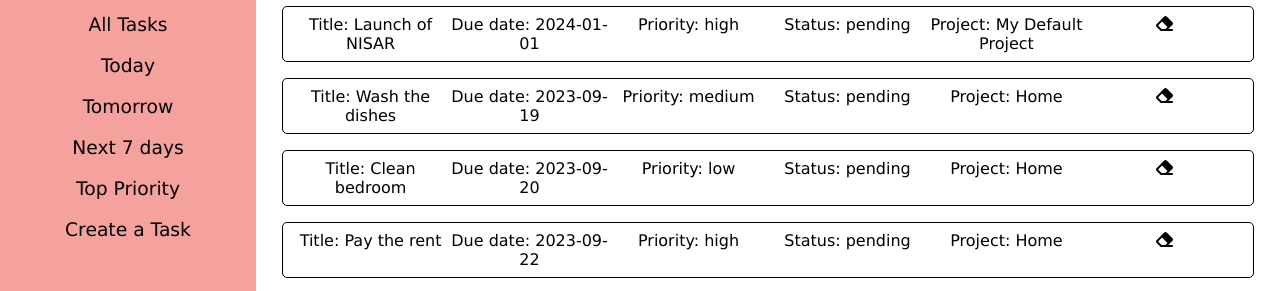
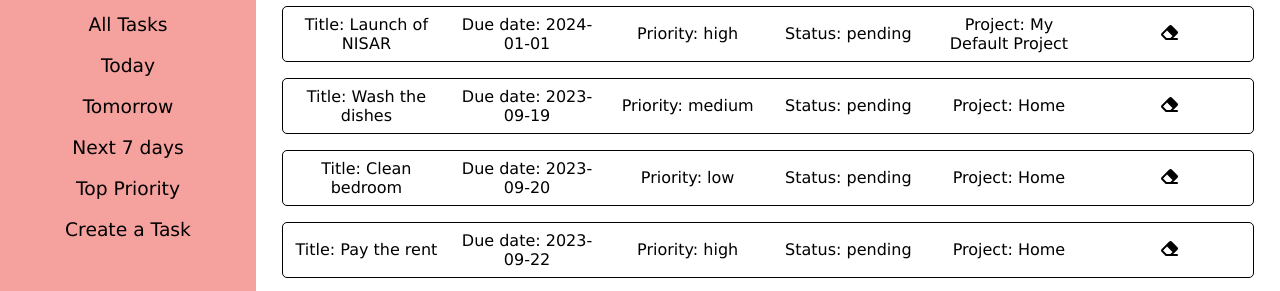
Before and after one commit to oyupanqui/TOP-Todo-List, a plain HTML site: page index.html in a window 1280 px wide. Shown: the part 217-508 px from the top of the page. Drawn offline with Linux system fonts and the light colour scheme.

Commit message:
added gap to each element

```diff
--- a/styles.css
+++ b/styles.css
@@ -155,10 +155,12 @@ content {
     padding: 8px;
     border: 1px solid black;
     border-radius: 5px;
+    align-items: center;
+    gap: 10px;
 }
 
 .task-div > div {
-    width: 20%;
+    width: 17%;
     text-align: center;
 }
 
```
